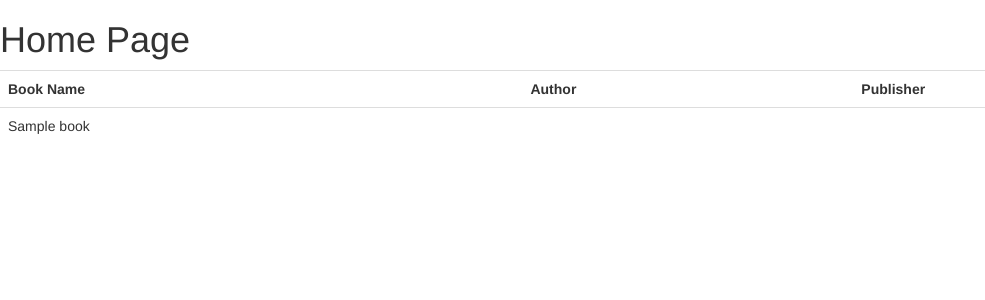
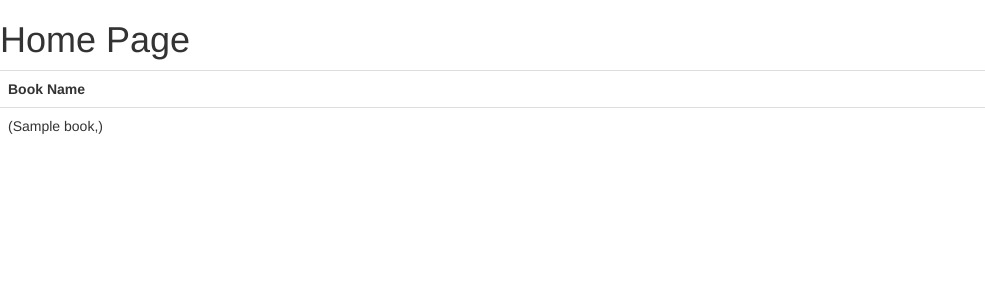
Before and after one commit to itucsdb1928/itucsdb1928_Old, a Flask app: page / in a window 1280 px wide. Shown: the part 52-352 px from the top of the page, without its empty margins (0-985 px from the left). Run offline with Flask 2, Linux system fonts and the light colour scheme; a database or web service that is not in the repository returns one stand-in record (values such as "Sample title"); some libraries are stand-ins or nearby versions.

Commit message:
Update home.html

```diff
--- a/templates/home.html
+++ b/templates/home.html
@@ -6,15 +6,16 @@
 <table class="table is-hoverable">
     <tr>
         <th>Book Name</th>
+        <!--
         <th>Author</th>
-        <th>Publisher</th>
+        <th>Publisher</th> -->
     </tr>
     {% for i in results %}
 
     <tr>
-        <td>{{i[0]}}</td>
-        <td>{{i[1]}}</td>
-        <td>{{i[2]}}</td>
+        <td>{{i}}</td>
+        <!--<td>{{i[1]}}</td>
+        <td>{{i[2]}}</td>-->
     </tr>
     {% endfor %}
 </table>
```
